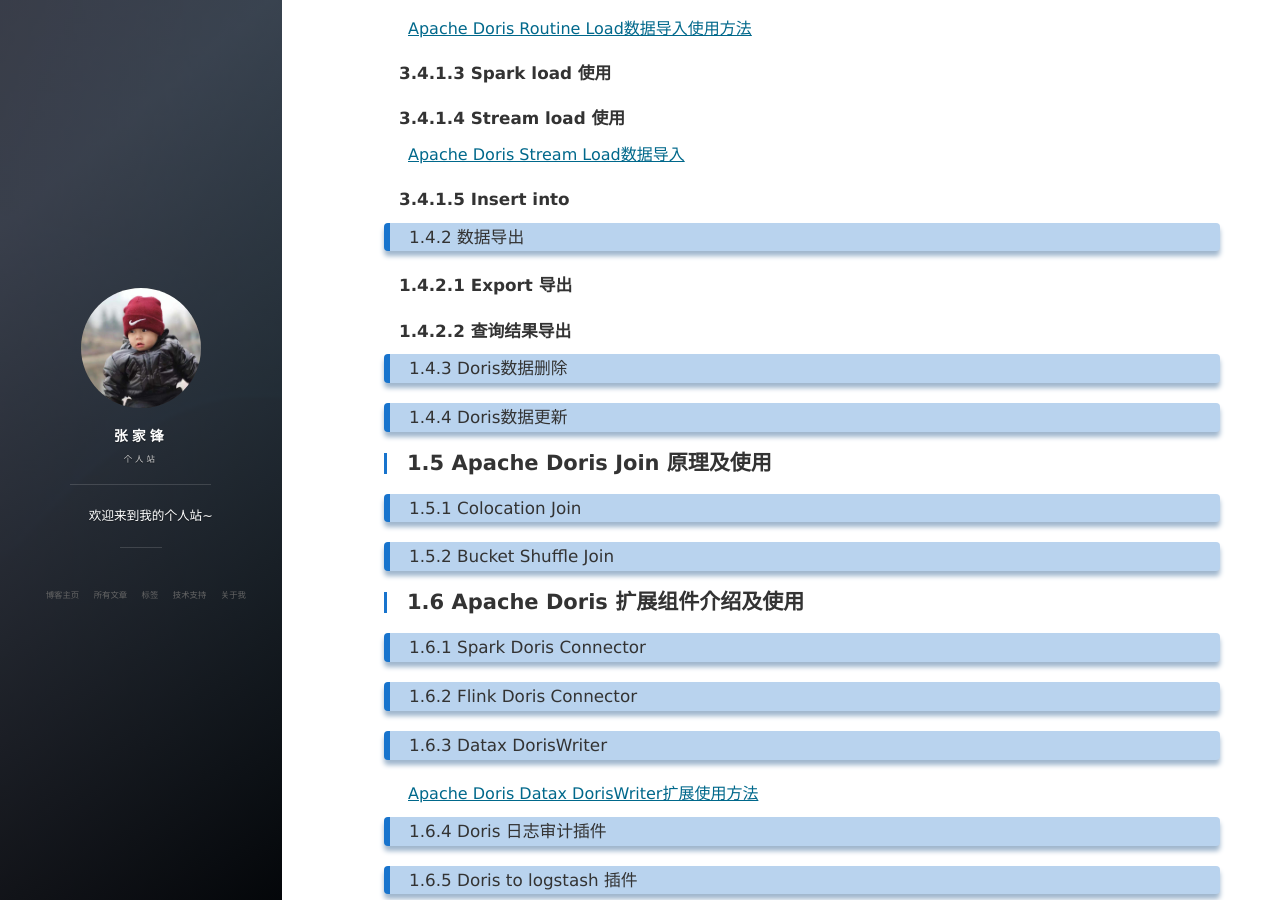
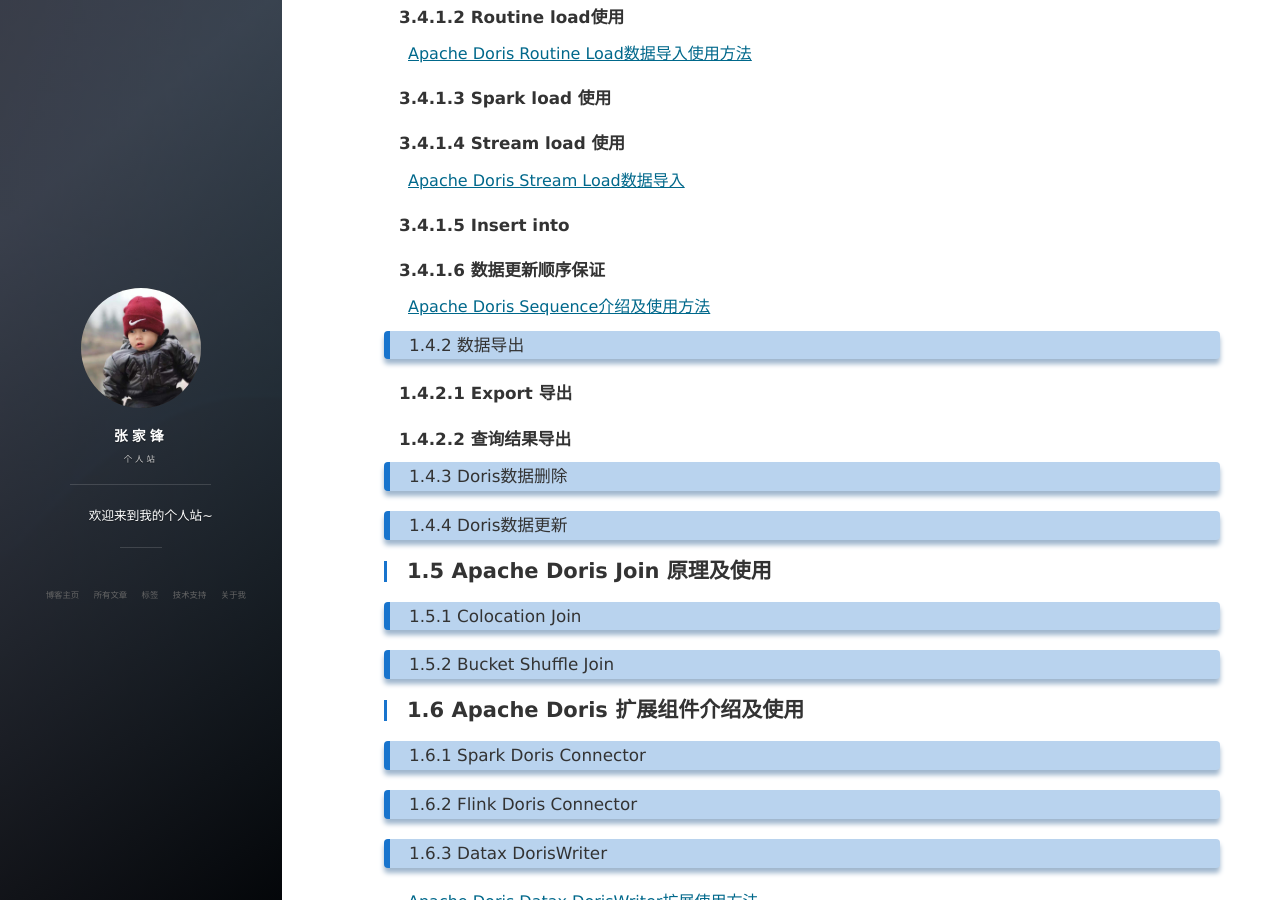
Before and after one commit to hf200012/hf200012.github.io, a Jekyll site: the page built from _posts/2021-09-17-Apache Doris 实战指南.md, in a window 1280 px wide and 900 px high, scrolled down 2705 px. Built offline with Jekyll 4.4.1, drawn with Linux system fonts in a browser that asks for light colours; nearby versions of some CDN libraries; comment, search, counter and statistics services are not loaded.

Commit message:
Update 2021-09-17-Apache Doris 实战指南.md

```diff
--- a/_posts/2021-09-17-Apache Doris 实战指南.md
+++ b/_posts/2021-09-17-Apache Doris 实战指南.md
@@ -68,6 +68,10 @@
 [Apache Doris Stream Load数据导入 ](https://hf200012.github.io/2021/09/Apache-Doris-Stream-Load数据导入/)
 
 #### 3.4.1.5 Insert into
+
+#### 3.4.1.6 数据更新顺序保证
+
+[Apache Doris Sequence介绍及使用方法 ](https://hf200012.github.io/2021/09/Apache-Doris-sequence介绍及使用方法/)
 
 ### 1.4.2 数据导出
 
```
